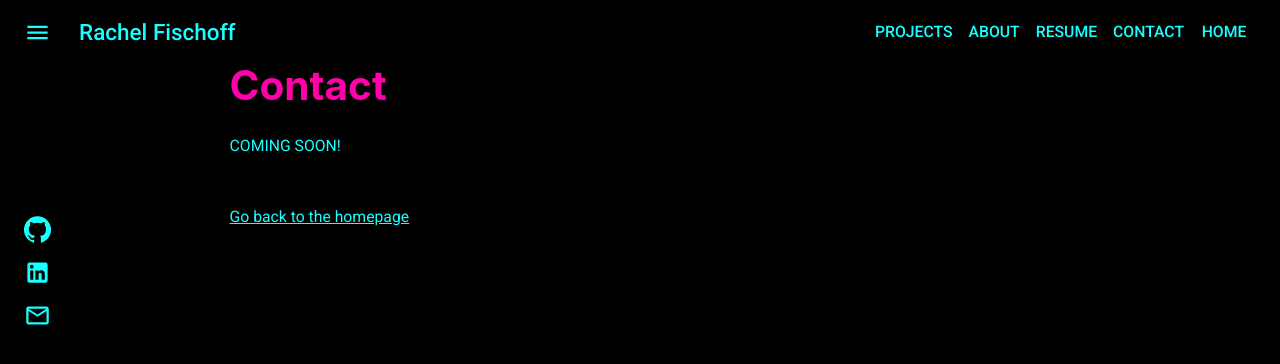
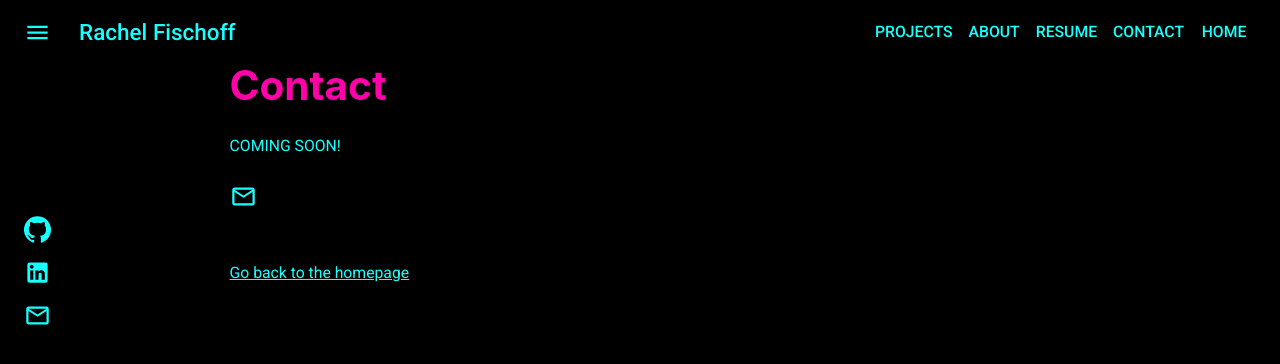
Before and after one commit to rachel-fischoff/gatsby-portfolio, a Gatsby site: page /contact in a window 1280 px wide. Built offline with nearby package versions, Linux system fonts and the light colour scheme; Gatsby itself is replaced by a stand-in of ours.

Commit message:
with email linking to email

```diff
--- a/package.json
+++ b/package.json
@@ -11,7 +11,7 @@
     "@material-ui/styles": "^4.10.0",
     "@mdx-js/react": "^1.6.16",
     "acorn": "^6.4.1",
-    "gatsby": "^2.24.27",
+    "gatsby": "^2.24.47",
     "gatsby-image": "^2.4.14",
     "gatsby-plugin-google-analytics": "^2.3.13",
     "gatsby-plugin-manifest": "^2.4.21",
@@ -22,8 +22,8 @@
     "gatsby-source-filesystem": "^2.3.23",
     "gatsby-transformer-sharp": "^2.5.12",
     "prop-types": "^15.7.2",
-    "react": "^16.13.1",
-    "react-dom": "^16.13.1",
+    "react": "^16.8.1",
+    "react-dom": "^16.8.1",
     "react-helmet": "^6.1.0",
     "react-refresh": "^0.8.3",
     "typeface-noto-sans-full": "^1.0.1",
--- a/src/components/side-bar.js
+++ b/src/components/side-bar.js
@@ -65,7 +65,9 @@ export default function SideBar() {
         </ListItem>
         <ListItem button>
           <ListItemIcon>
+            <a href="mailto:rfischoff@gmail.com">
             <MailOutlineIcon />
+            </a>
           </ListItemIcon>
         </ListItem>
       </List>
--- a/src/pages/contact.js
+++ b/src/pages/contact.js
@@ -1,5 +1,6 @@
 import React from "react"
 import { Link } from "gatsby"
+import MailOutlineIcon from "@material-ui/icons/MailOutlineOutlined"
 
 import Layout from "../components/layout"
 import SEO from "../components/seo"
@@ -9,7 +10,13 @@ const Contact = () => (
     <SEO title="Contact" />
     <h1>Contact</h1>
     <p>COMING SOON!</p>
-    <br/>
+    <a href="mailto:rfischoff@gmail.com">
+      <MailOutlineIcon />
+    </a>
+
+    <br />
+    <br />
+    <br />
     <Link to="/">Go back to the homepage</Link>
   </Layout>
 )
```
Also changed, not shown: 1 other file.
